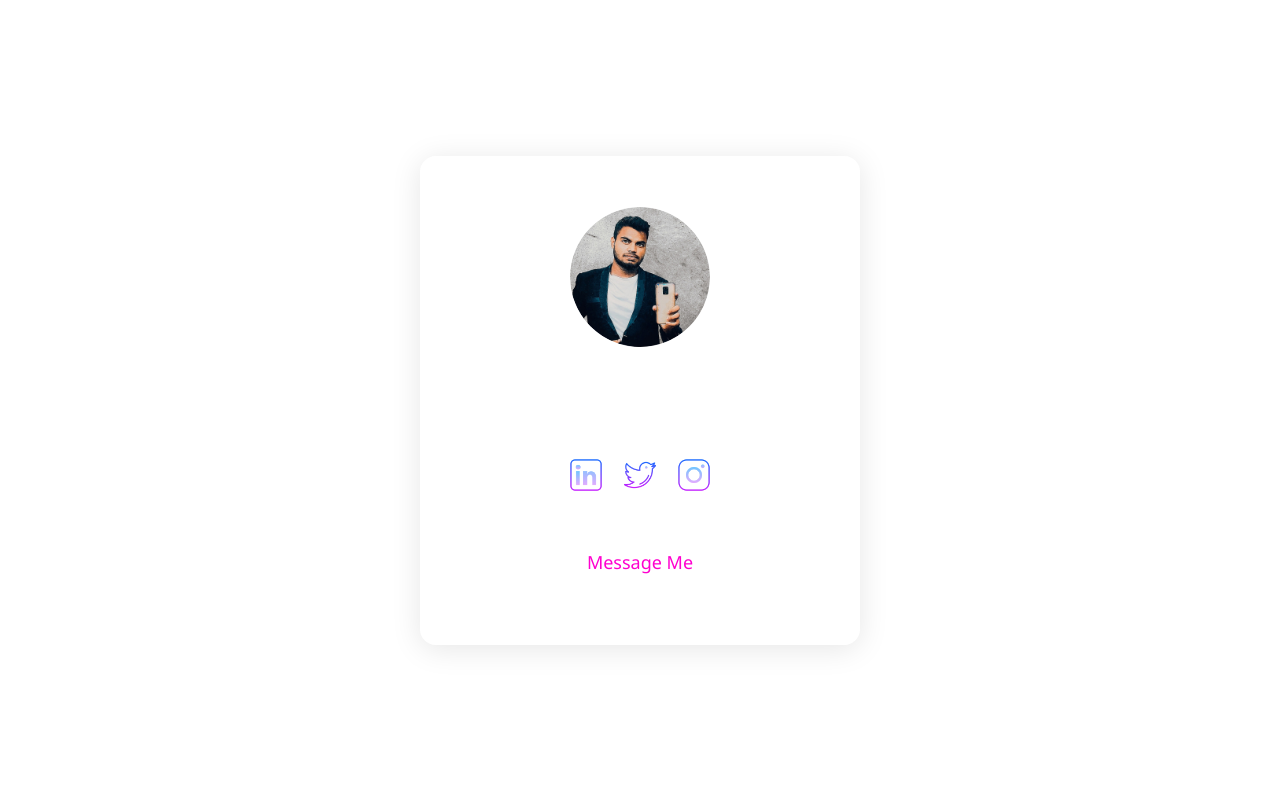
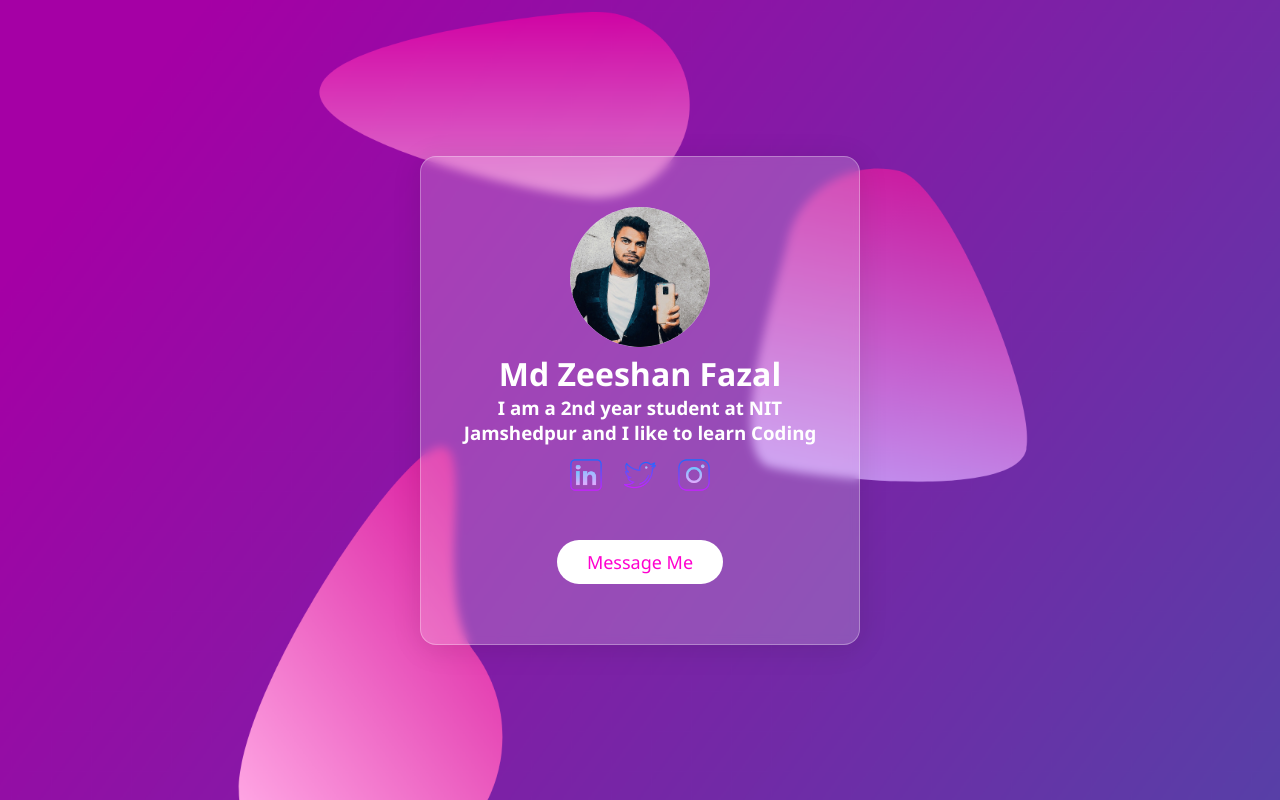
Before and after one commit to zeeshanfazal/glassmorphism, a plain HTML site: page index.html in a window 1280 px wide. Drawn offline with Linux system fonts and the light colour scheme.

Commit message:
Update styles.css

```diff
--- a/styles.css
+++ b/styles.css
@@ -9,7 +9,7 @@
     width: 100%;
     height: 100vh;
     /* background-color: aquamarine; */
-    background-image: url(images/back.png);
+    background-image: url(back.png);
     background-position: center;
     background-size: cover;
     display: flex;
```
